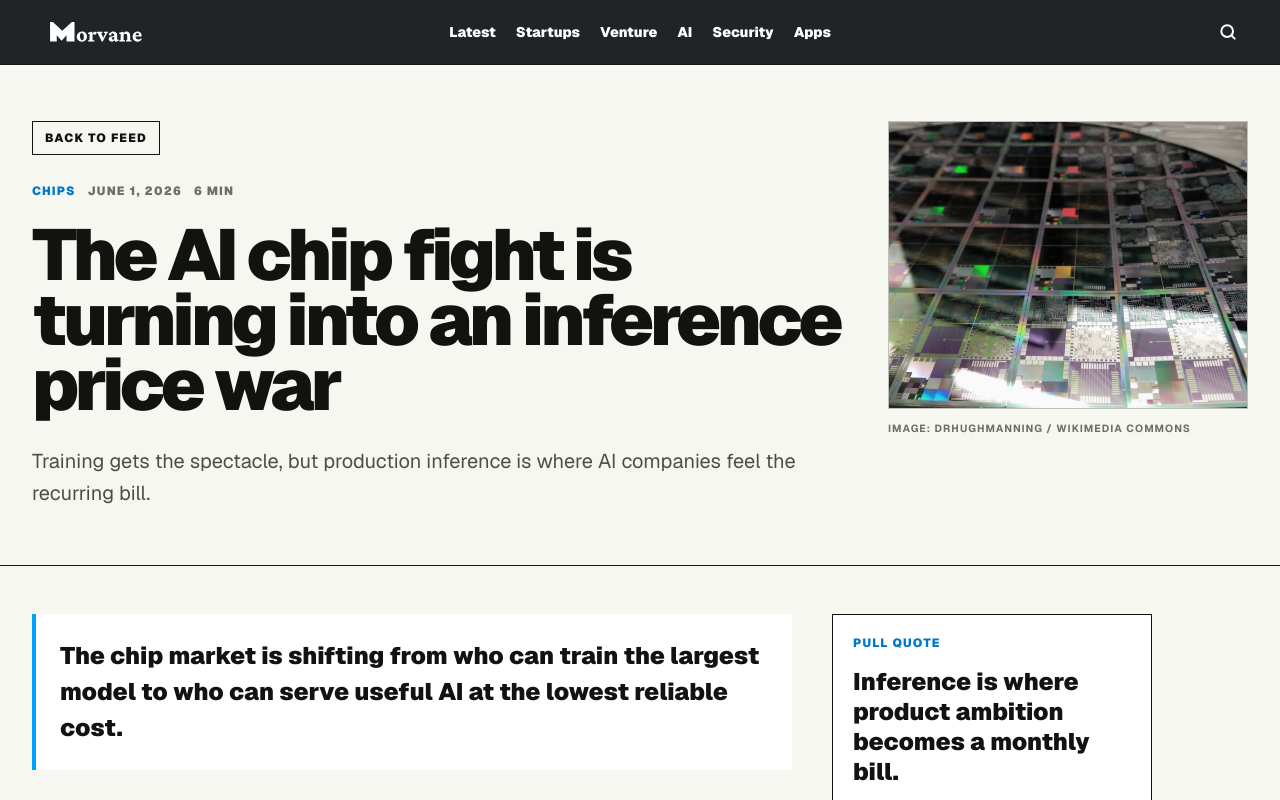
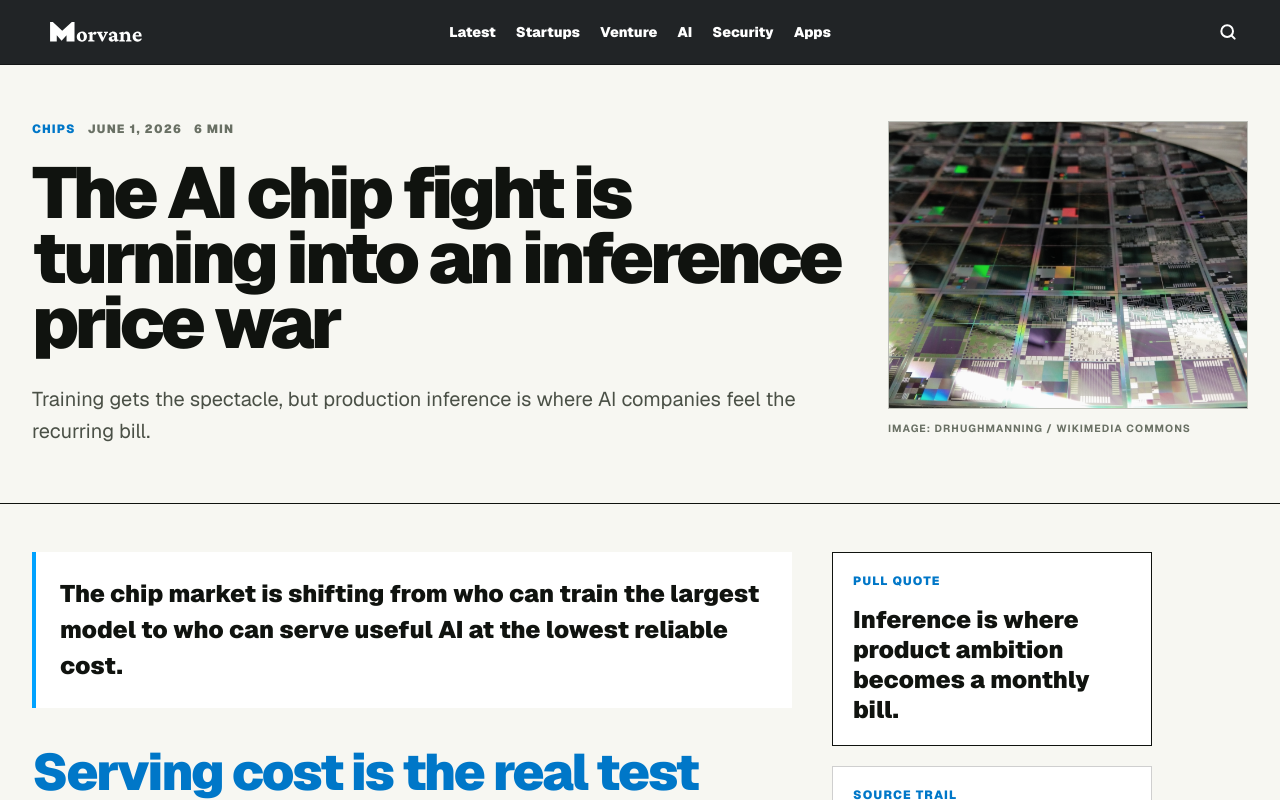
Before and after one commit to farzeenilyaszargar/Morvane, a Next.js app: page /articles/ai-chip-market-inference-price-war in a window 1280 px wide. Shown: the top 800 px of the page. Built offline with nearby package versions, Linux system fonts and the light colour scheme.

Commit message:
Remove article back link

```diff
--- a/app/articles/[slug]/page.tsx
+++ b/app/articles/[slug]/page.tsx
@@ -117,12 +117,6 @@ export default async function ArticlePage({ params }: ArticlePageProps) {
           <header className="border-b border-[#10130f] bg-[#f7f7f2]">
             <div className="mx-auto grid max-w-7xl gap-8 px-5 py-10 sm:px-8 lg:grid-cols-[1fr_360px] lg:py-14">
               <div>
-                <Link
-                  href="/"
-                  className="mb-7 inline-block border border-[#10130f] px-3 py-2 text-xs font-black uppercase tracking-[0.1em] text-[#10130f] transition hover:bg-[#10130f] hover:text-white"
-                >
-                  Back to feed
-                </Link>
                 <div className="mb-6 flex flex-wrap gap-3 text-xs font-black uppercase tracking-[0.1em] text-[#697064]">
                   <span className="text-[#0077C8]">{article.category}</span>
                   <span>{article.date}</span>
```
